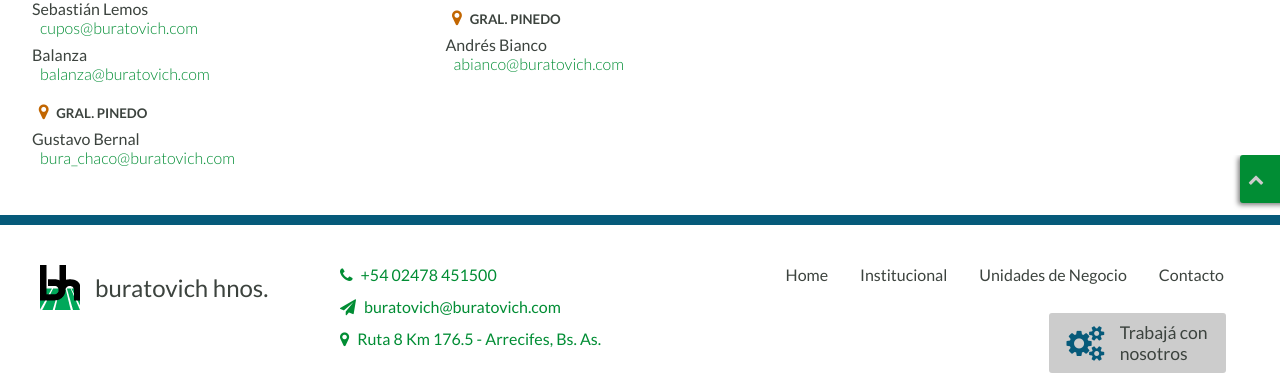
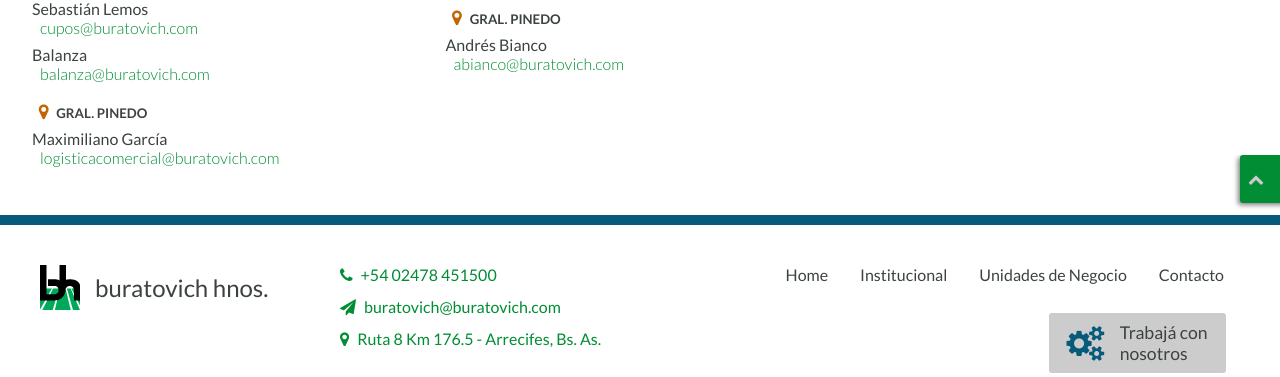
Before and after one commit to Buratovich-Hnos/buratovich-site, a Django app: page /contacto/ in a window 1280 px wide. Shown: the part 1488-1865 px from the top of the page. Run offline with Django 3.2, Linux system fonts and the light colour scheme; some libraries are stand-ins or nearby versions.

Commit message:
💬 Update contact in Pinedo

```diff
--- a/website/templates/contact.html
+++ b/website/templates/contact.html
@@ -172,11 +172,9 @@
             <i class="fa fa-map-marker" aria-hidden="true"></i> Gral. Pinedo
           </h5>
           <div>
-            <p>Gustavo Bernal</p>
+            <p>Maximiliano García</p>
             <p>
-              <a href="mailto:bura_chaco@buratovich.com"
-                >bura_chaco@buratovich.com</a
-              >
+              <a href="mailto:logisticacomercial@buratovich.com">logisticacomercial@buratovich.com</a>
             </p>
           </div>
         </div>
```
